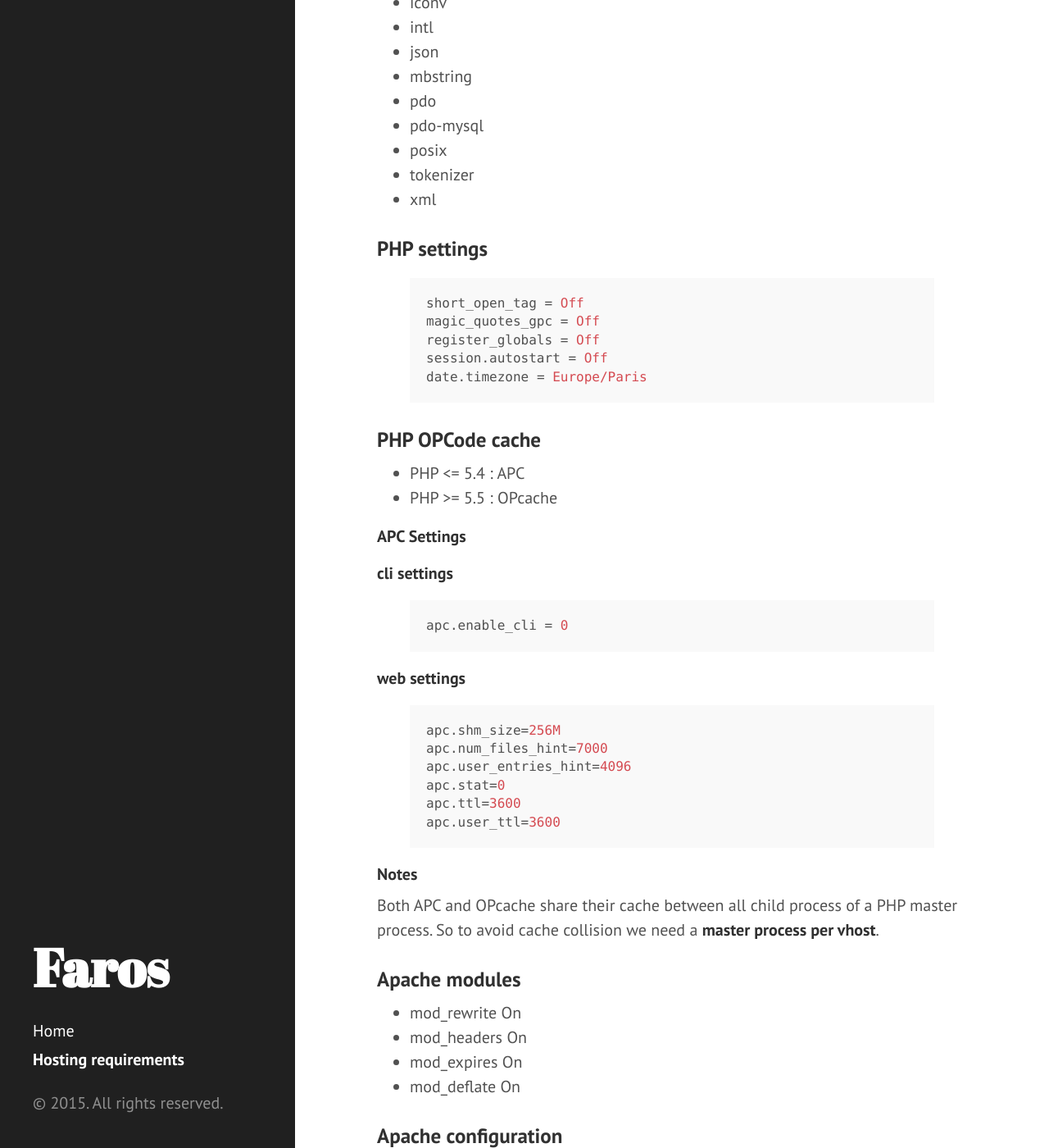
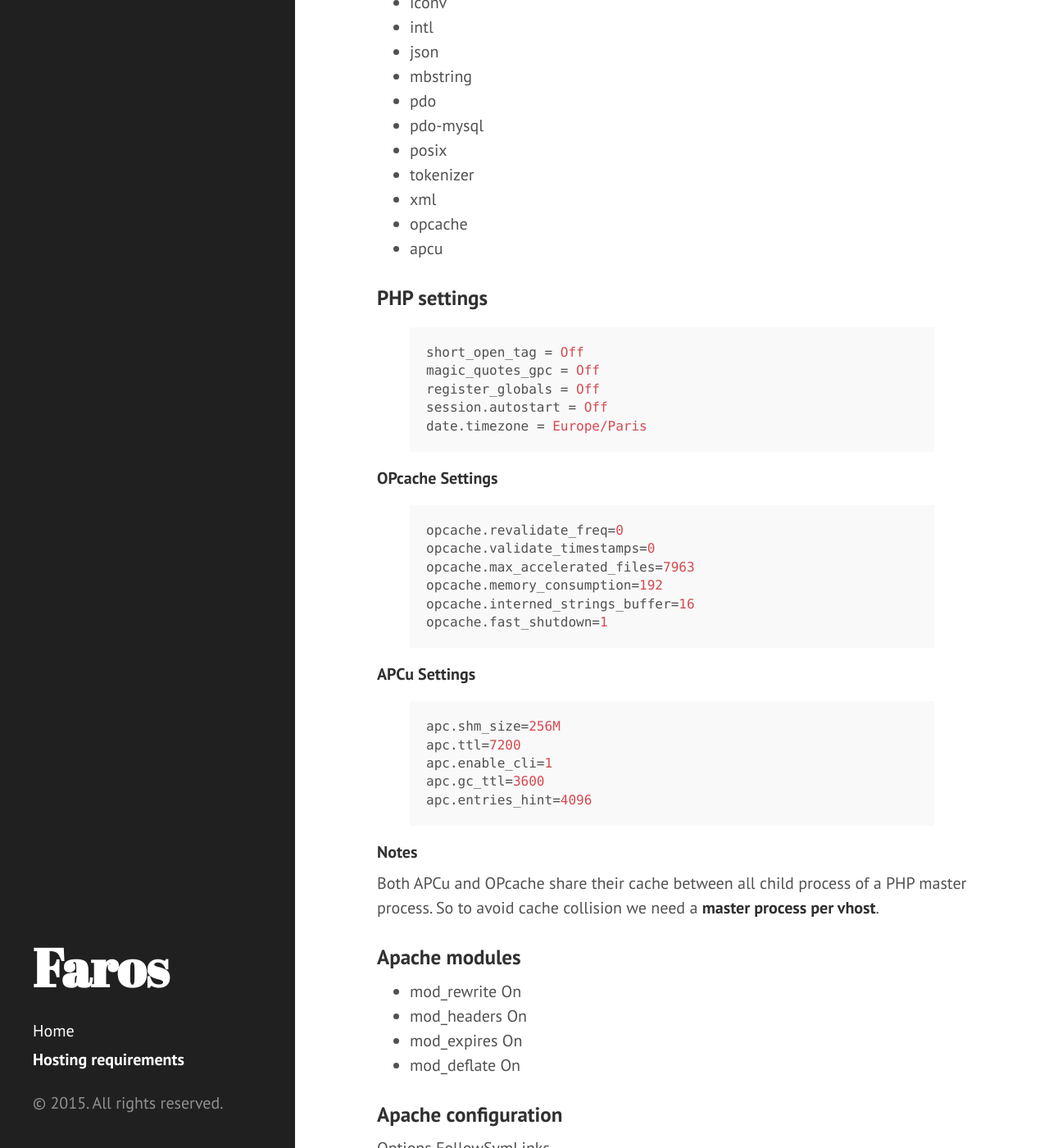
Before and after one commit to le-phare/le-phare.github.io, a Jekyll site: the page built from requirements.md, in a window 1280 px wide and 1400 px high, scrolled down 866 px. Shown: the whole window at 82% size. Built offline with Jekyll 4.4.1, drawn with Linux system fonts in a browser that asks for light colours; Markdown is read by kramdown in place of the engine named in the settings; some of the changed text lies outside the part shown.

Commit message:
Update stable version

```diff
--- a/requirements.md
+++ b/requirements.md
@@ -11,13 +11,13 @@ title: Hosting requirements
 
 ## Recommanded Operating System
 
- * Linux Debian Wheezy (>=7.0)
+ * Last stable debian (currently Debian Jessie)
 
 ## Software requirements
 
- - PHP >= 5.4
- - Apache >= 2.2
- - MySQL >= 5.5
+ - PHP = 5.6
+ - Apache = 2.4
+ - MySQL = 5.6
  - git
  - curl
  - pngcrush
@@ -38,6 +38,8 @@ title: Hosting requirements
    * posix
    * tokenizer
    * xml
+   * opcache
+   * apcu
 
 ### PHP settings
 
@@ -49,33 +51,30 @@ session.autostart = Off
 date.timezone = Europe/Paris
 {% endhighlight %}
 
-### PHP OPCode cache
-
-   * PHP <= 5.4 : APC
-   * PHP >= 5.5 : OPcache
-
-#### APC Settings
-
-#### cli settings
+#### OPcache Settings
 
 {% highlight ini %}
-apc.enable_cli = 0
+opcache.revalidate_freq=0
+opcache.validate_timestamps=0
+opcache.max_accelerated_files=7963
+opcache.memory_consumption=192
+opcache.interned_strings_buffer=16
+opcache.fast_shutdown=1
 {% endhighlight %}
 
-#### web settings
+#### APCu Settings
 
 {% highlight ini %}
 apc.shm_size=256M
-apc.num_files_hint=7000
-apc.user_entries_hint=4096
-apc.stat=0
-apc.ttl=3600
-apc.user_ttl=3600
+apc.ttl=7200
+apc.enable_cli=1
+apc.gc_ttl=3600
+apc.entries_hint=4096
 {% endhighlight %}
 
 #### Notes
 
-Both APC and OPcache share their cache between all child process of a PHP master process. So to avoid cache collision we need a **master process per vhost**.
+Both APCu and OPcache share their cache between all child process of a PHP master process. So to avoid cache collision we need a **master process per vhost**.
 
 ### Apache modules
 
```
